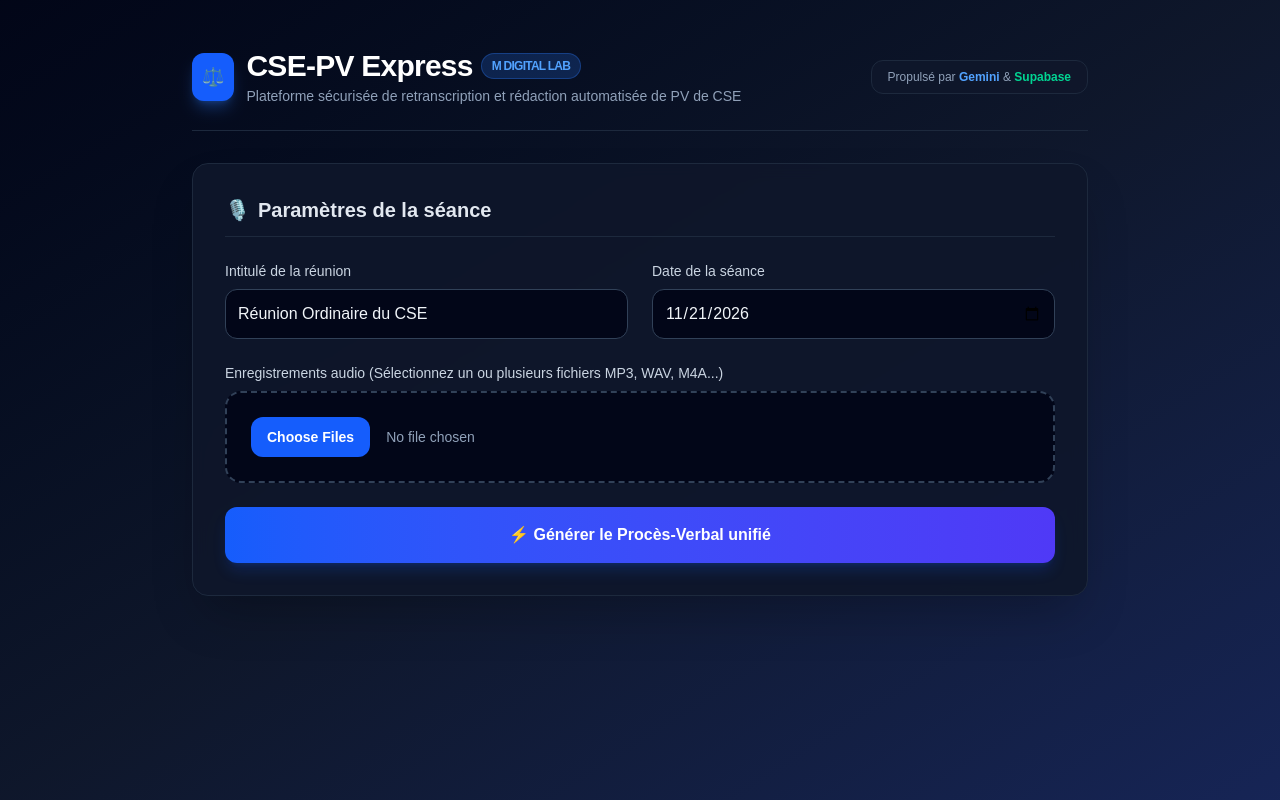
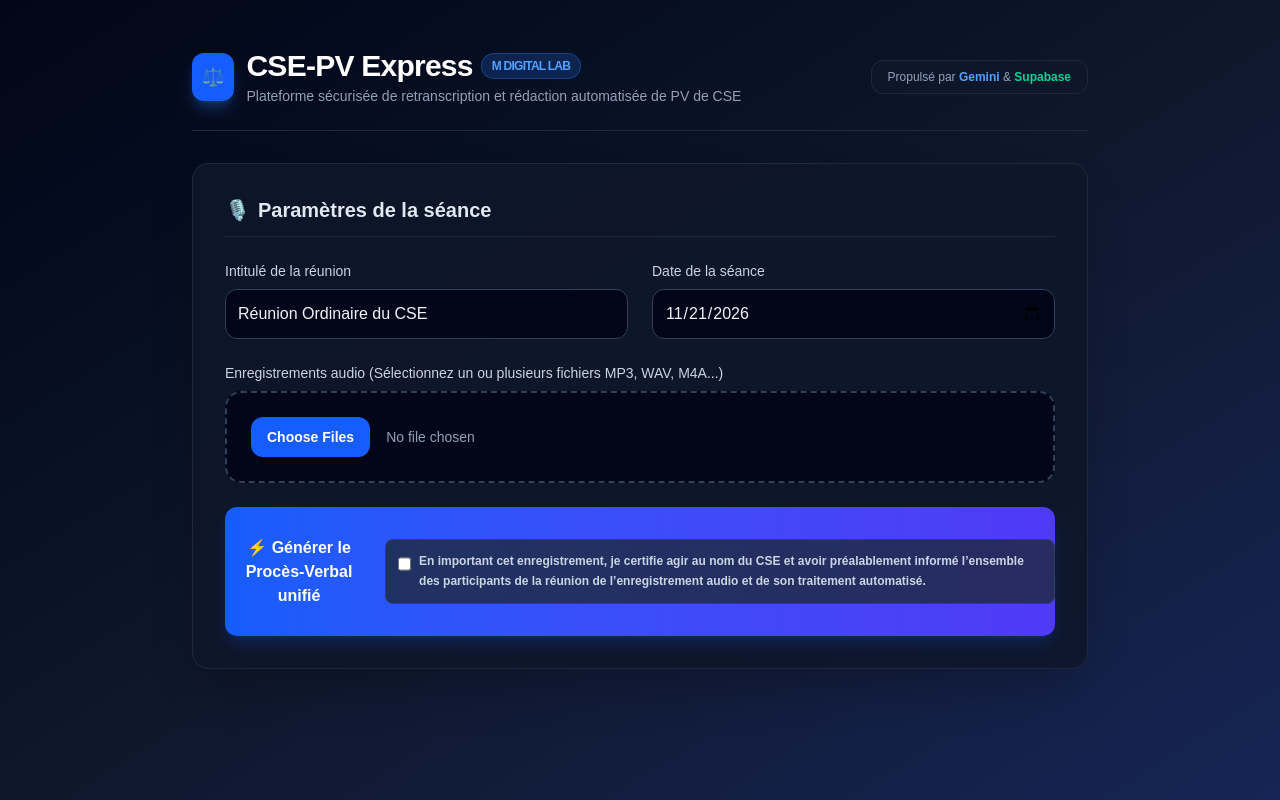
Before and after one commit to mdigitallab/cse-pv-express-, a Next.js app: page / in a window 1280 px wide. Built offline with nearby package versions, Linux system fonts and the light colour scheme.

Commit message:
Ajout case consentement RGPD

```diff
--- a/app/page.tsx
+++ b/app/page.tsx
@@ -11,6 +11,7 @@ export default function Home() {
 	const [loading, setLoading] = useState(false);
 	const [pvResult, setPvResult] = useState('');
 	const [error, setError] = useState('');
+	const [hasConsented, setHasConsented] = useState(false);
 
 	useEffect(() => {
 		setDate(new Date().toISOString().split('T')[0]);
@@ -21,6 +22,10 @@ export default function Home() {
 		if (files.length === 0) {
 			setError('Veuillez sélectionner au moins un fichier audio.');
 			return;
+			if (!hasConsented) {
+  setError('Veuillez cocher la case attestant de l’information des participants avant de générer le PV.');
+  return;
+}
 		}
 
 		setLoading(true);
@@ -195,10 +200,24 @@ export default function Home() {
 									<path className="opacity-75" fill="currentColor" d="M4 12a8 8 0 018-8V0C5.373 0 0 5.373 0 12h4zm2 5.291A7.962 7.962 0 014 12H0c0 3.042 1.135 5.824 3 7.938l3-2.647z"></path>
 								</svg>
 								Analyse combinée des fichiers et rédaction en cours...
+
 							</>
 						) : (
 							<>⚡ Générer le Procès-Verbal unifié</>
 						)}
+						<div className="flex items-start gap-2 my-4 p-3 bg-slate-800/80 border border-slate-700 rounded-lg text-left">
+  <input
+    id="rgpd-consent"
+    type="checkbox"
+    checked={hasConsented}
+    onChange={(e) => setHasConsented(e.target.checked)}
+    className="mt-1 h-4 w-4 rounded border-slate-500 text-blue-500 focus:ring-blue-500 cursor-pointer"
+    required
+  />
+  <label htmlFor="rgpd-consent" className="text-xs text-slate-300 cursor-pointer leading-relaxed">
+    En important cet enregistrement, je certifie agir au nom du CSE et avoir préalablement informé l’ensemble des participants de la réunion de l’enregistrement audio et de son traitement automatisé.
+  </label>
+</div>
 					</button>
 				</form>
 
```
